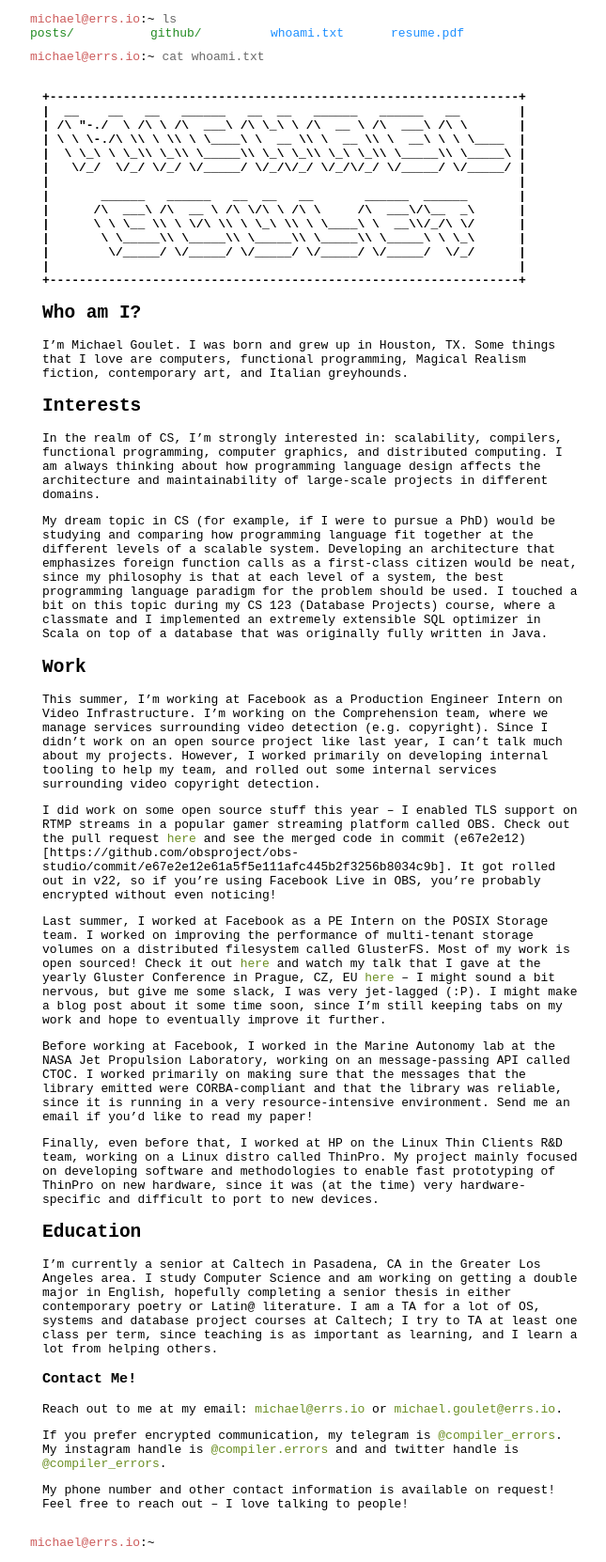
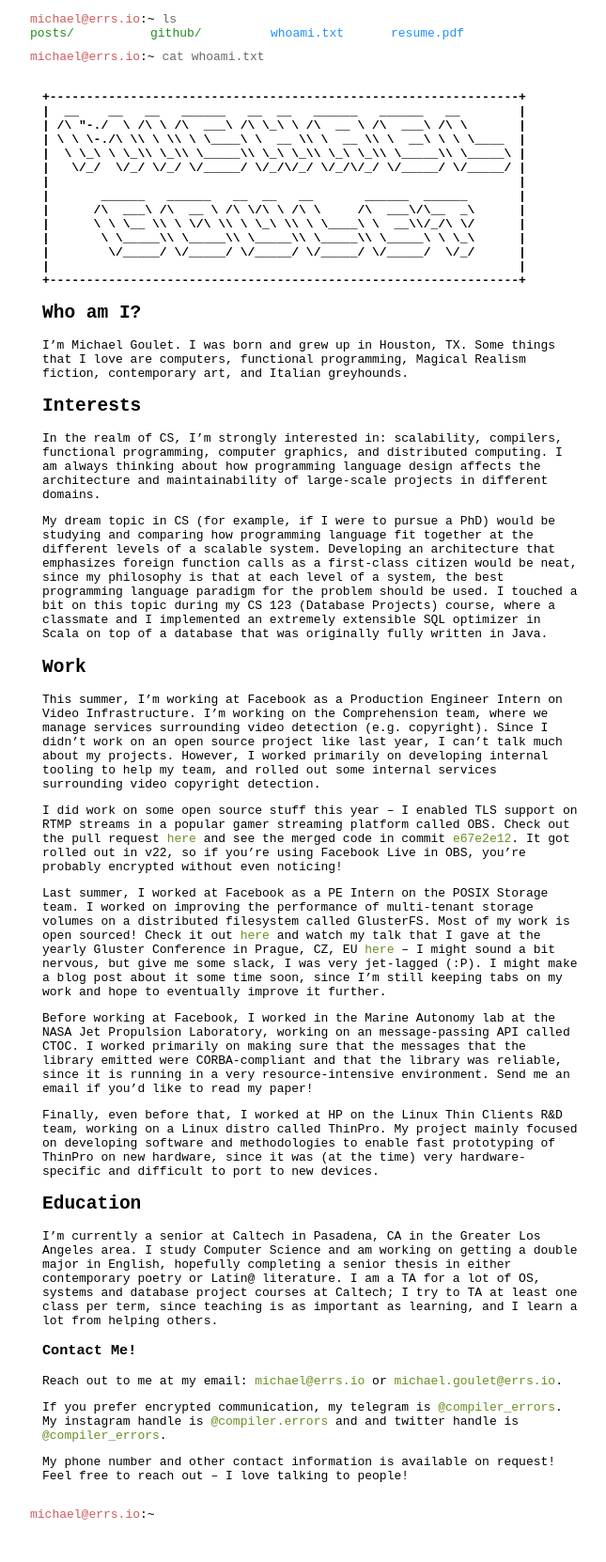
Before and after one commit to compiler-errors/compiler-errors.github.io, a Jekyll site: the page built from index.md, in a window 1280 px wide. Shown: the whole page at 94% size, without its empty margins (308-953 px from the left). Built offline with Jekyll 4.4.1, drawn with Linux system fonts in a browser that asks for light colours; after the commit the page ends 1632 px from its top, so only the background shows below that.

Commit message:
Fix a hyperlink

```diff
--- a/index.md
+++ b/index.md
@@ -34,7 +34,7 @@ My dream topic in CS (for example, if I were to pursue a PhD) would be studying
 
 This summer, I'm working at Facebook as a Production Engineer Intern on Video Infrastructure. I'm working on the Comprehension team, where we manage services surrounding video detection (e.g. copyright). Since I didn't work on an open source project like last year, I can't talk much about my projects. However, I worked primarily on developing internal tooling to help my team, and rolled out some internal services surrounding video copyright detection.
 
-I did work on some open source stuff this year -- I enabled TLS support on RTMP streams in a popular gamer streaming platform called OBS. Check out the pull request [here](https://github.com/obsproject/obs-studio/pull/1360) and see the merged code in commit (e67e2e12)[https://github.com/obsproject/obs-studio/commit/e67e2e12e61a5f5e111afc445b2f3256b8034c9b]. It got rolled out in v22, so if you're using Facebook Live in OBS, you're probably encrypted without even noticing!
+I did work on some open source stuff this year -- I enabled TLS support on RTMP streams in a popular gamer streaming platform called OBS. Check out the pull request [here](https://github.com/obsproject/obs-studio/pull/1360) and see the merged code in commit [e67e2e12](https://github.com/obsproject/obs-studio/commit/e67e2e12e61a5f5e111afc445b2f3256b8034c9b). It got rolled out in v22, so if you're using Facebook Live in OBS, you're probably encrypted without even noticing!
 
 Last summer, I worked at Facebook as a PE Intern on the POSIX Storage team. I worked on improving the performance of multi-tenant storage volumes on a distributed filesystem called GlusterFS. Most of my work is open sourced! Check it out [here](https://github.com/gluster/glusterfs/commit/8dfdecf220d1c9365e1f8d6af9ead5e48c61e2eb) and watch my talk that I gave at the yearly Gluster Conference in Prague, CZ, EU [here](https://www.youtube.com/watch?v=7rY49GrOPWY) -- I might sound a bit nervous, but give me some slack, I was very jet-lagged (:P). I might make a blog post about it some time soon, since I'm still keeping tabs on my work and hope to eventually improve it further.
 
```
